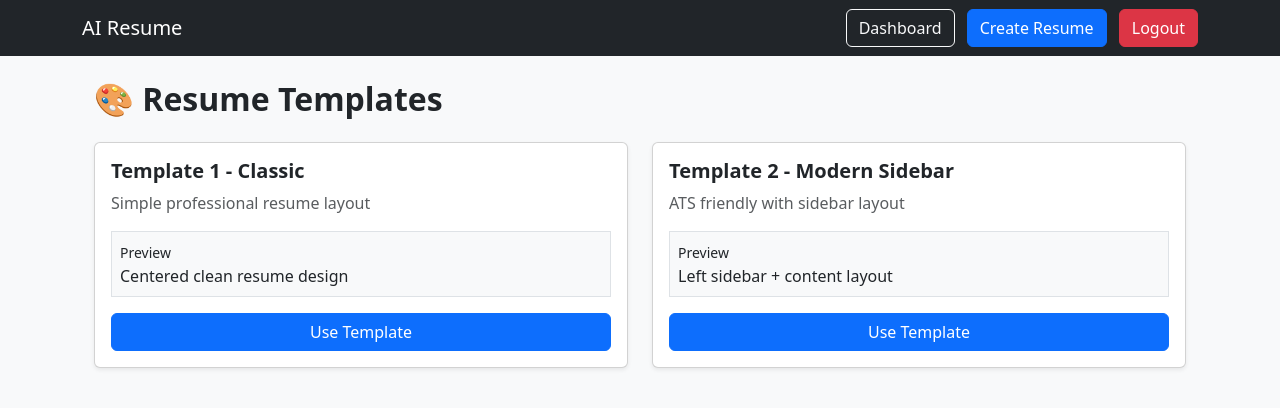
After one commit to Ri-n-jpg/AI-Resume-Builder, a Django app: page /template/ in a window 1280 px wide. The commit adds this page. Shown: the top 408 px of the page. Run offline with Django 5.2, Linux system fonts and the light colour scheme.

Commit message:
updated code

```diff
--- a/ai_resume/resume/templates/dashboard.html
+++ b/ai_resume/resume/templates/dashboard.html
@@ -11,7 +11,7 @@
 
       <ul class="nav flex-column">
         <li class="nav-item mb-2">
-          <a class="nav-link text-dark" href="#">🏠 Overview</a>
+          <a  class="nav-link text-dark" href="{% url 'overview' %}">Overview</a>
         </li>
 
         <li class="nav-item mb-2">
@@ -19,7 +19,7 @@
         </li>
 
         <li class="nav-item mb-2">
-          <a class="nav-link text-dark" href="#">🎨 Templates</a>
+          <a class="nav-link text-dark" href="{% url 'template' %}">🎨 Templates</a>
         </li>
 
         <li class="nav-item mb-2">
--- /dev/null
+++ b/ai_resume/resume/templates/template.html
@@ -0,0 +1,52 @@
+{% extends "base.html" %}
+{% block content %}
+
+<div class="container">
+
+  <h2 class="fw-bold mb-4">🎨 Resume Templates</h2>
+
+  <div class="row g-4">
+
+    <!-- TEMPLATE 1 -->
+    <div class="col-md-6">
+      <div class="card shadow-sm p-3">
+
+        <h5 class="fw-bold">Template 1 - Classic</h5>
+        <p class="text-muted">Simple professional resume layout</p>
+
+        <div class="border p-2 bg-light">
+          <small>Preview</small>
+          <p class="mb-0">Centered clean resume design</p>
+        </div>
+
+        <a href="/create/?template=1" class="btn btn-primary mt-3">
+          Use Template
+        </a>
+
+      </div>
+    </div>
+
+    <!-- TEMPLATE 2 -->
+    <div class="col-md-6">
+      <div class="card shadow-sm p-3">
+
+        <h5 class="fw-bold">Template 2 - Modern Sidebar</h5>
+        <p class="text-muted">ATS friendly with sidebar layout</p>
+
+        <div class="border p-2 bg-light">
+          <small>Preview</small>
+          <p class="mb-0">Left sidebar + content layout</p>
+        </div>
+
+        <a href="/create/?template=2" class="btn btn-primary mt-3">
+          Use Template
+        </a>
+
+      </div>
+    </div>
+
+  </div>
+
+</div>
+
+{% endblock %}
--- a/ai_resume/resume/urls.py
+++ b/ai_resume/resume/urls.py
@@ -6,4 +6,6 @@ urlpatterns = [
 path('create/', views.create_resume, name='create_resume'),
     path('edit/<int:id>/', views.edit_resume, name='edit_resume'),
  path('preview/<int:id>/', views.preview_resume, name='preview_resume'),
+    path('overview/', views.overview, name='overview'),
+    path('template/',views.template, name='template'),
     ]
--- a/ai_resume/resume/views.py
+++ b/ai_resume/resume/views.py
@@ -82,3 +82,15 @@ def edit_resume(request, id):
         return redirect("dashboard")
 
     return render(request, "edit_resume.html", {"resume": resume})
+def overview(request):
+    resumes = Resume.objects.all()
+
+    context = {
+        "total_resumes": resumes.count(),
+        "monthly_resumes": resumes.count(),  # (temporary logic)
+        "last_resume": resumes.order_by('-id').first()
+    }
+
+    return render(request, "overview.html", context)
+def template(request):
+    return render(request, "template.html")
```
Also changed, not shown: ai_resume/resume/templates/overview.html (added, +46 -0 lines), ai_resume/db.sqlite3.
